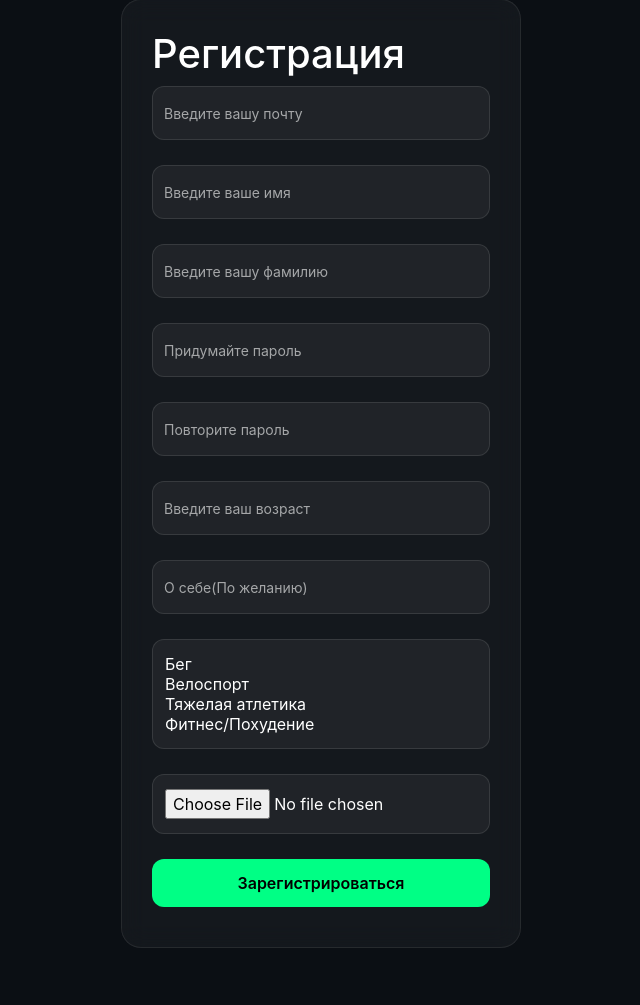
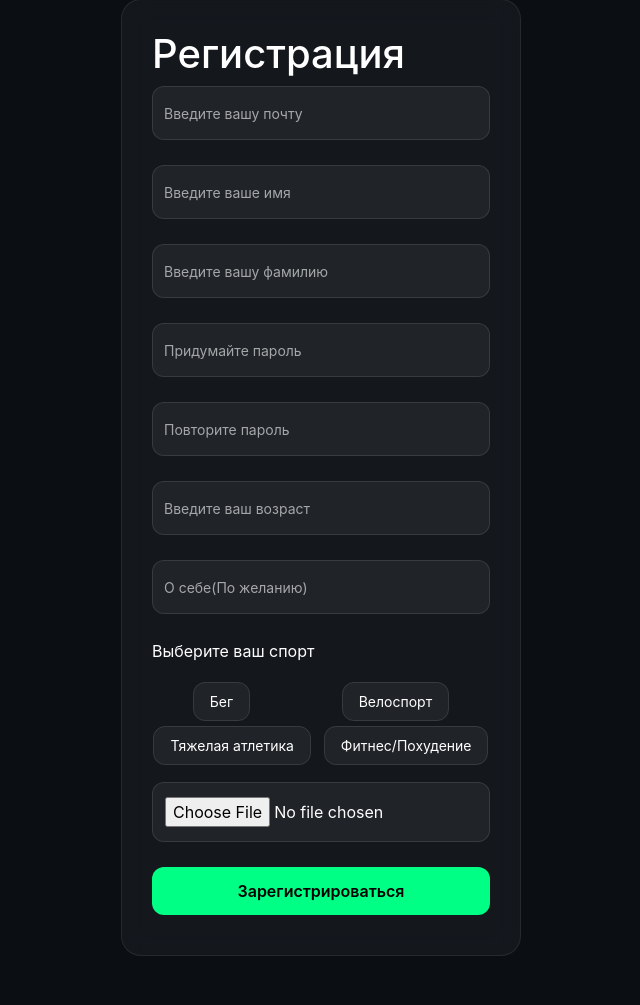
Before and after one commit to lghtlsss/SportHub, a Flask app: page /register in a window 1280 px wide. Shown: the part 61-1066 px from the top of the page, without its empty margins (319-959 px from the left). Run offline with Flask 3, Linux system fonts and the light colour scheme; some libraries are stand-ins or nearby versions.

Commit message:
checkboxes in registration form and preferred sports in profile

```diff
--- a/main_app/forms/registration_form.py
+++ b/main_app/forms/registration_form.py
@@ -1,6 +1,6 @@
 from flask_wtf import FlaskForm
 from wtforms import PasswordField, StringField, IntegerField, EmailField, SelectMultipleField, SubmitField, FileField
-from wtforms.validators import DataRequired
+from wtforms.validators import DataRequired, InputRequired
 from flask_wtf.file import FileAllowed
 
 
@@ -14,7 +14,8 @@ class RegisterForm(FlaskForm):
     password = PasswordField('Придумайте пароль', validators=[DataRequired()])
     password_again = PasswordField('Повторите пароль', validators=[DataRequired()])
     description = StringField('О себе(По желанию)')
-    pref_sport = SelectMultipleField('Выберите ваш спорт', validators=[DataRequired()],
-                                     choices=[(1, 'Бег'), (2, 'Велоспорт'), (3, 'Тяжелая атлетика'),
-                                              (4, 'Фитнес/Похудение')])
+    pref_sport = SelectMultipleField('Выберите ваш спорт', validators=[InputRequired()],
+                                     choices=[('Бег', 'Бег'), ('Велоспорт', 'Велоспорт'),
+                                              ('Тяжелая атлетика', 'Тяжелая атлетика'),
+                                              ('Фитнес/Похудение', 'Фитнес/Похудение')])
     submit = SubmitField('Зарегистрироваться')
--- a/main_app/static/css/style.css
+++ b/main_app/static/css/style.css
@@ -399,11 +399,11 @@ footer {
     width: 120px;
     height: 120px;
     border-radius: 50%;
+    border: 3px solid #00ff85;
 
     background-size: cover;
     background-position: center;
-
-    border: 3px solid #00ff85;
+    background-repeat: no-repeat;
 }
 
 .profile-main-info h1 {
@@ -612,3 +612,48 @@ footer {
 .form-select:focus {
     border-color: #00ff85;
 }
+
+/* ===== CHECKBOX GROUP ===== */
+.checkbox-group {
+    display: flex;
+    flex-wrap: wrap;
+    gap: 10px;
+}
+
+/* скрываем стандартный checkbox */
+.checkbox-input {
+    display: none;
+}
+
+/* ===== CARD STYLE ===== */
+.checkbox-card {
+    padding: 10px 16px;
+    border-radius: 12px;
+
+    background: rgba(255,255,255,0.05);
+    border: 1px solid rgba(255,255,255,0.1);
+
+    color: white;
+    font-size: 14px;
+
+    cursor: pointer;
+    transition: 0.2s;
+}
+
+/* hover */
+.checkbox-card:hover {
+    border-color: rgba(255,255,255,0.3);
+}
+
+/* checked state */
+.checkbox-input:checked + .checkbox-card {
+    border-color: #00ff85;
+    background: rgba(0,255,133,0.1);
+    box-shadow: 0 0 10px rgba(0,255,133,0.25);
+}
+
+/* optional: галочка */
+.checkbox-input:checked + .checkbox-card::after {
+    content: " ✓";
+    color: #00ff85;
+}
--- a/main_app/templates/base.html
+++ b/main_app/templates/base.html
@@ -3,6 +3,7 @@
 <head>
     <meta charset="UTF-8">
     <meta name="viewport" content="width=device-width, initial-scale=1, shrink-to-fit=no">
+    <link rel="icon" href="../static/images/icon.png" type="image/png">
     <title>{{ title }}</title>
     <link href="https://cdn.jsdelivr.net/npm/bootstrap@5.3.8/dist/css/bootstrap.min.css" rel="stylesheet"
           integrity="sha384-sRIl4kxILFvY47J16cr9ZwB07vP4J8+LH7qKQnuqkuIAvNWLzeN8tE5YBujZqJLB" crossorigin="anonymous">
--- a/main_app/templates/profile.html
+++ b/main_app/templates/profile.html
@@ -11,8 +11,8 @@
         <!-- АВАТАР + ИМЯ -->
         <div class="profile-header">
             <div class="profile-avatar"
-                 style="background-image: url('/api/avatar/{{ current_user.id }}')">
-            </div>
+     style="background-image: url('/api/avatar/{{ current_user.id }}')">
+</div>
 
             <div class="profile-main-info">
                 <h1>{{ name }} {{ surname }}</h1>
--- a/main_app/templates/register.html
+++ b/main_app/templates/register.html
@@ -66,7 +66,33 @@
         </div>
 
         <div class="form-group">
-            {{ form.pref_sport(class="form-select") }}
+            <p>
+                {{ form.pref_sport.label.text }}
+            </p>
+
+            <div class="checkbox-group">
+
+                {% for value, label in form.pref_sport.choices %}
+                <label style="margin: auto; padding-top:3%">
+
+                    <input type="checkbox"
+                           name="{{ form.pref_sport.name }}"
+                           value="{{ value }}"
+                           class="checkbox-input"
+                           {% if form.pref_sport.data and value in form.pref_sport.data %}checked{% endif %}>
+
+                    <span class="checkbox-card">
+                    {{ label }}
+                </span>
+
+                </label>
+                {% endfor %}
+
+            </div>
+
+            {% for error in form.pref_sport.errors %}
+            <div class="form-error">{{ error }}</div>
+            {% endfor %}
         </div>
 
         <div class="form-group">
```
Lines whose indentation alone changed are shown as unchanged.
